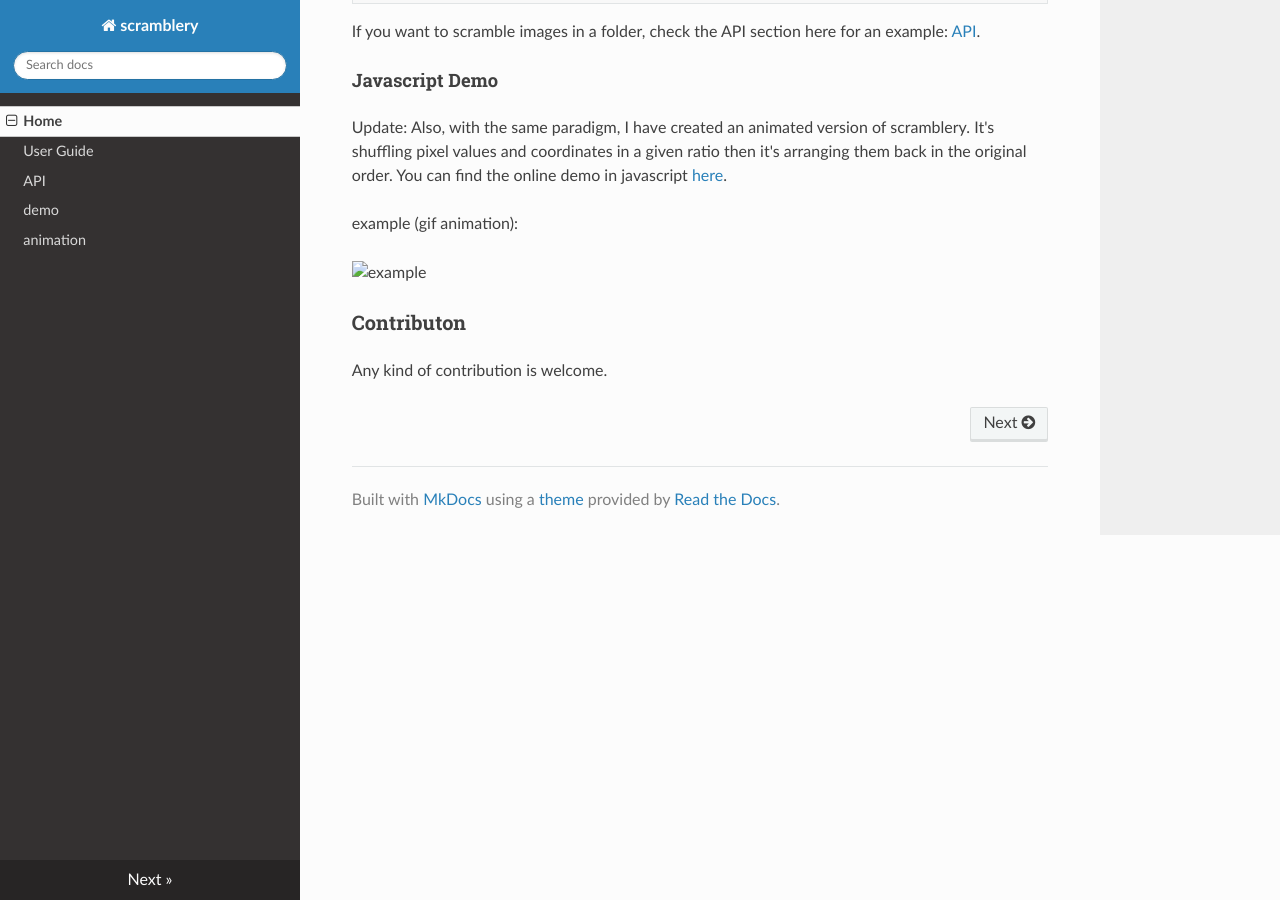
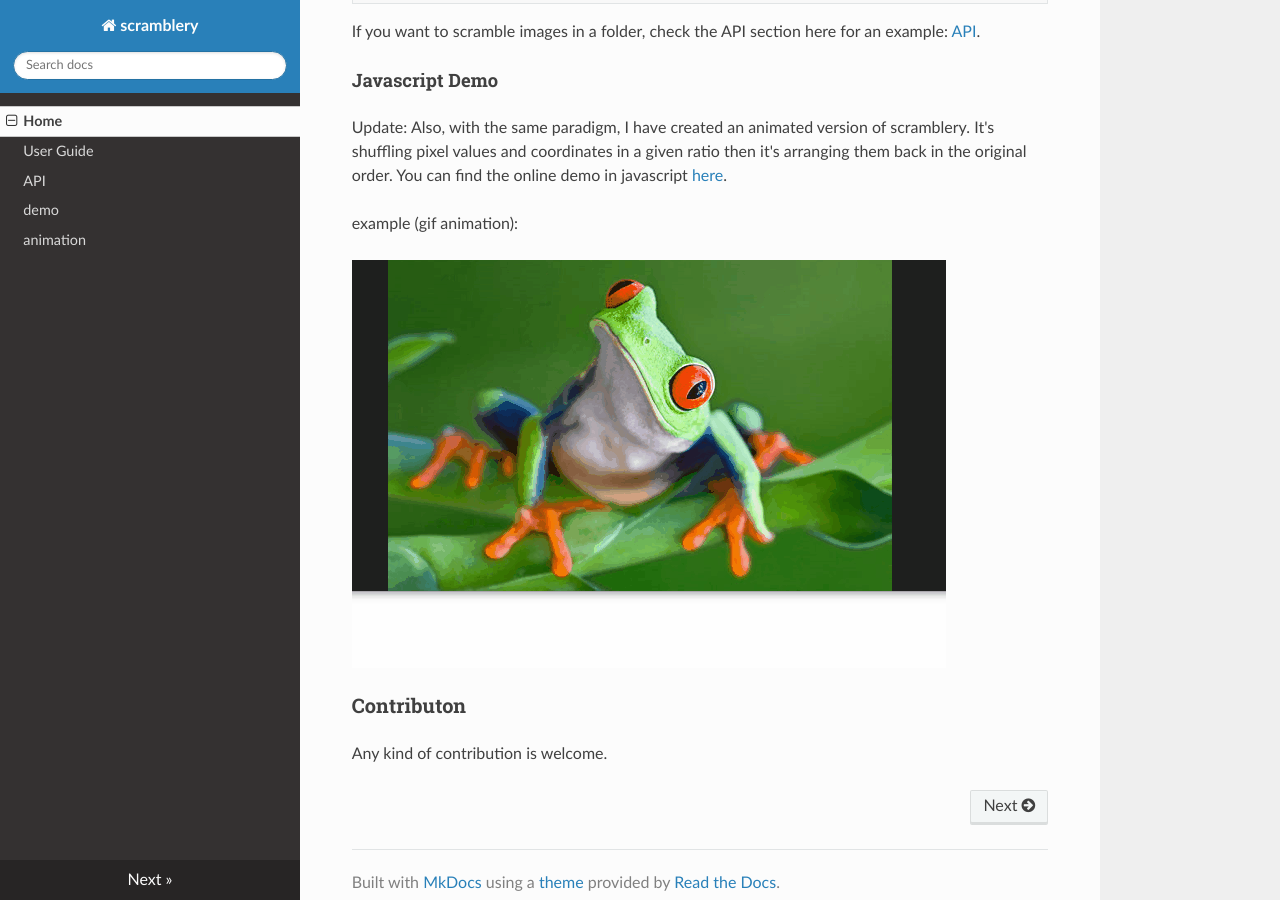
Before and after one commit to altunenes/scramblery, an MkDocs documentation site: the page built from docs/index.md, in a window 1280 px wide and 900 px high, scrolled down 2226 px. Built offline with MkDocs 1.6.1, drawn with Linux system fonts in a browser that asks for light colours; nearby versions of some CDN libraries.

```diff
--- a/docs/index.md
+++ b/docs/index.md
@@ -38,7 +38,7 @@ After installing the package, you can import the package as follows:
 - `from scramblery import scramblery`
 Then use the functions as follows to scramble images. I added some examples below.
 
-![8x8](/assets/usage.PNG)
+![8x8](./assets/usage.PNG)
 
 
 Code example:
@@ -58,7 +58,7 @@ Also, with the same paradigm, I have created an animated version of scramblery.
 example (gif animation):
 
 
-![example](/assets/Animation14.gif)
+![example](./assets/animation14.gif)
 
 
 ### Contributon
```
Also changed, not shown: docs/assets/animation14.gif (added), scramblery/README.rst.
